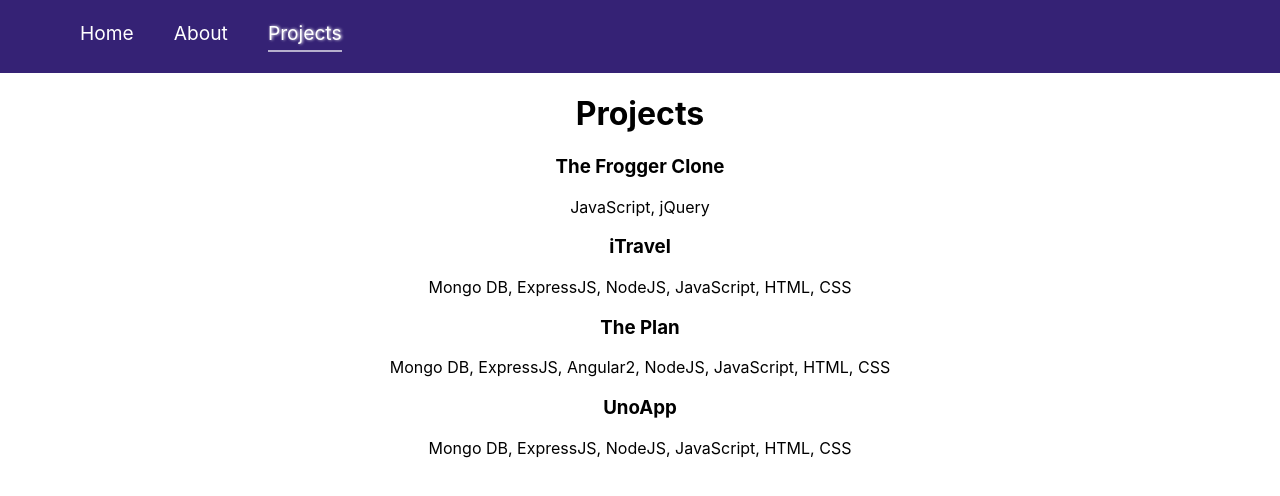
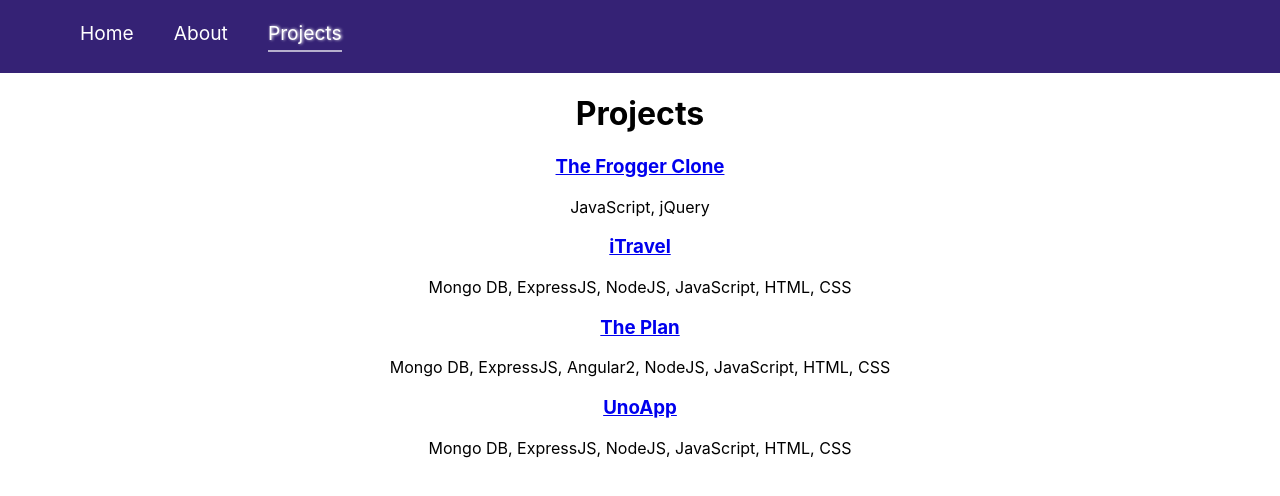
Before and after one commit to Bijl1/react-routing-intro, a React (Create React App) app: page /projects in a window 1280 px wide. Shown: the top 496 px of the page. Built offline with nearby package versions, Linux system fonts and the light colour scheme.

Commit message:
ProjectDetailsPage.js

```diff
--- a/src/pages/ProjectsPage.js
+++ b/src/pages/ProjectsPage.js
@@ -1,6 +1,7 @@
 // src/pages/ProjectsPage.js
 
 import { useState, useEffect } from "react";
+import { Link } from "react-router-dom";
 
 function ProjectsPage (props) {
   const [projects, setProjects] = useState([]);
@@ -16,7 +17,11 @@
       {projects.map((project) => {
         return (
           <div key={project._id} className="project">
-            <h3>{project.name}</h3>
+            <h3>
+              <Link to={`/projects/${project._id}`}>
+                {project.name}
+              </Link>
+              </h3>
             <p>{project.technologies}</p>
           </div>
         );
```
Also changed, not shown: src/pages/ProjectDetailsPage.js (added, +20 -0 lines).
